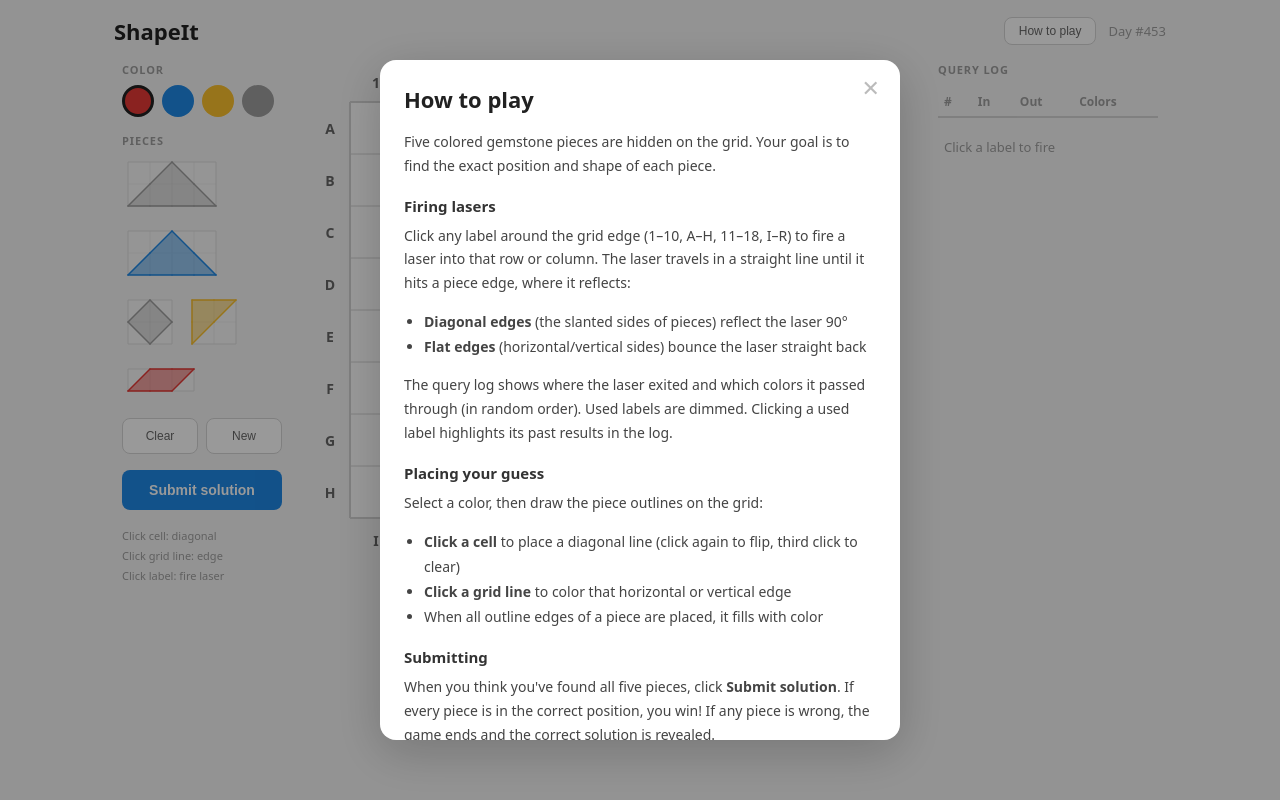
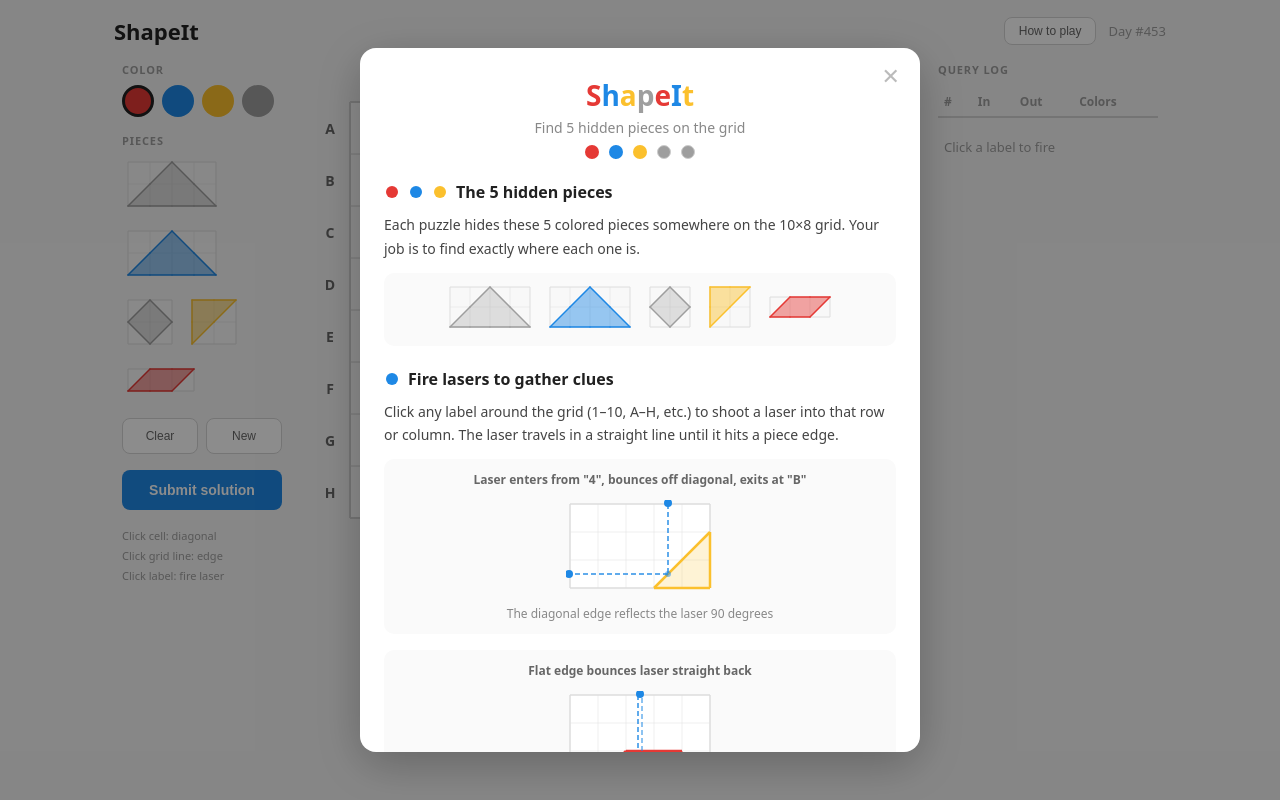
Before and after one commit to sam-ghala/shapeit, a React (Vite) app: page / in a window 1280 px wide. Both pictures are taken after a click on the button "How to play". Built offline with nearby package versions, Linux system fonts and the light colour scheme.

Commit message:
how to page

```diff
--- a/src/App.jsx
+++ b/src/App.jsx
@@ -277,66 +277,213 @@ function PiecePreview({piece,found,size=22}){
 
 /* ─── How To Play Modal ─── */
 function HowToPlay({onClose}){
+  const S=28;
+  const c1="#E53935",c2="#1E88E5",c3="#FBC02D",c4="#9E9E9E";
+  const dot=(color,sz=10)=><span style={{display:"inline-block",width:sz,height:sz,borderRadius:"50%",
+    background:color,verticalAlign:"middle",margin:"0 2px",border:color==="#9E9E9E"?"1.5px solid #ccc":"none"}}/>;
+  const sec={fontSize:16,fontWeight:700,margin:"22px 0 10px",display:"flex",alignItems:"center",gap:8};
+  const p={fontSize:14,lineHeight:1.7,color:"#444",margin:"0 0 12px"};
+  const fig={background:"#fafafa",borderRadius:10,padding:12,margin:"10px 0 16px",display:"flex",
+    alignItems:"center",justifyContent:"center",flexDirection:"column",gap:8};
+
+  function MiniGrid({w,h,children,label}){
+    const gw=w*S,gh=h*S,m=4;
+    return(<div style={{textAlign:"center"}}>
+      <svg width={gw+m*2}height={gh+m*2}viewBox={`0 0 ${gw+m*2} ${gh+m*2}`}>
+        <rect x={m}y={m}width={gw}height={gh}fill="#fff"rx={2}/>
+        {Array.from({length:w+1},(_,i)=><line key={`v${i}`}x1={m+i*S}y1={m}x2={m+i*S}y2={m+gh}
+          stroke="#ddd"strokeWidth={i===0||i===w?1.5:0.5}/>)}
+        {Array.from({length:h+1},(_,i)=><line key={`h${i}`}x1={m}y1={m+i*S}x2={m+gw}y2={m+i*S}
+          stroke="#ddd"strokeWidth={i===0||i===h?1.5:0.5}/>)}
+        {children(m)}
+      </svg>
+      {label&&<div style={{fontSize:11,color:"#999",marginTop:4}}>{label}</div>}
+    </div>);
+  }
+
   return(
     <div style={{position:"fixed",inset:0,zIndex:10000,display:"flex",alignItems:"center",
-      justifyContent:"center",background:"rgba(0,0,0,0.4)",padding:16}}onClick={onClose}>
-      <div style={{background:"white",borderRadius:16,padding:"24px 24px",maxWidth:520,width:"100%",
-        maxHeight:"85vh",overflowY:"auto",boxShadow:"0 12px 48px rgba(0,0,0,0.2)",position:"relative"}}
+      justifyContent:"center",background:"rgba(0,0,0,0.45)",padding:12}}onClick={onClose}>
+      <div style={{background:"white",borderRadius:16,padding:"28px 24px",maxWidth:560,width:"100%",
+        maxHeight:"88vh",overflowY:"auto",boxShadow:"0 12px 48px rgba(0,0,0,0.25)",position:"relative"}}
         onClick={e=>e.stopPropagation()}>
         <button onClick={onClose}style={{position:"absolute",top:12,right:16,background:"none",
           border:"none",fontSize:22,color:"#bbb",cursor:"pointer",padding:4}}>✕</button>
-        <h2 style={{fontSize:22,fontWeight:700,marginTop:0,marginBottom:16}}>How to play</h2>
 
-        <p style={{fontSize:14,lineHeight:1.7,color:"#444",margin:"0 0 14px"}}>
-          Five colored gemstone pieces are hidden on the grid. Your goal is to find the exact
-          position and shape of each piece.
-        </p>
+        <div style={{textAlign:"center",marginBottom:20}}>
+          <div style={{fontSize:28,fontWeight:800,marginBottom:4}}>
+            <span style={{color:c1}}>S</span><span style={{color:c2}}>h</span>
+            <span style={{color:c3}}>a</span><span style={{color:c4}}>p</span>
+            <span style={{color:c1}}>e</span><span style={{color:c2}}>I</span>
+            <span style={{color:c3}}>t</span>
+          </div>
+          <div style={{fontSize:14,color:"#888"}}>Find 5 hidden pieces on the grid</div>
+          <div style={{display:"flex",gap:6,justifyContent:"center",marginTop:8}}>
+            {dot(c1,14)}{dot(c2,14)}{dot(c3,14)}{dot(c4,14)}{dot(c4,14)}
+          </div>
+        </div>
 
-        <h3 style={{fontSize:15,fontWeight:600,margin:"18px 0 8px",color:"#333"}}>Firing lasers</h3>
-        <p style={{fontSize:14,lineHeight:1.7,color:"#444",margin:"0 0 14px"}}>
-          Click any label around the grid edge (1–10, A–H, 11–18, I–R) to fire a laser
-          into that row or column. The laser travels in a straight line until it hits a
-          piece edge, where it reflects:
-        </p>
-        <ul style={{fontSize:14,lineHeight:1.8,color:"#444",margin:"0 0 14px",paddingLeft:20}}>
-          <li><strong>Diagonal edges</strong> (the slanted sides of pieces) reflect the laser 90°</li>
-          <li><strong>Flat edges</strong> (horizontal/vertical sides) bounce the laser straight back</li>
-        </ul>
-        <p style={{fontSize:14,lineHeight:1.7,color:"#444",margin:"0 0 14px"}}>
-          The query log shows where the laser exited and which colors it passed through
-          (in random order). Used labels are dimmed. Clicking a used label highlights its
-          past results in the log.
-        </p>
-
-        <h3 style={{fontSize:15,fontWeight:600,margin:"18px 0 8px",color:"#333"}}>Placing your guess</h3>
-        <p style={{fontSize:14,lineHeight:1.7,color:"#444",margin:"0 0 14px"}}>
-          Select a color, then draw the piece outlines on the grid:
-        </p>
-        <ul style={{fontSize:14,lineHeight:1.8,color:"#444",margin:"0 0 14px",paddingLeft:20}}>
-          <li><strong>Click a cell</strong> to place a diagonal line (click again to flip, third click to clear)</li>
-          <li><strong>Click a grid line</strong> to color that horizontal or vertical edge</li>
-          <li>When all outline edges of a piece are placed, it fills with color</li>
-        </ul>
-
-        <h3 style={{fontSize:15,fontWeight:600,margin:"18px 0 8px",color:"#333"}}>Submitting</h3>
-        <p style={{fontSize:14,lineHeight:1.7,color:"#444",margin:"0 0 14px"}}>
-          When you think you've found all five pieces, click <strong>Submit solution</strong>.
-          If every piece is in the correct position, you win! If any piece is wrong,
-          the game ends and the correct solution is revealed.
-        </p>
-
-        <h3 style={{fontSize:15,fontWeight:600,margin:"18px 0 8px",color:"#333"}}>The pieces</h3>
-        <div style={{display:"flex",gap:16,flexWrap:"wrap",justifyContent:"center",margin:"12px 0"}}>
-          {PIECES.map(p=>(
-            <div key={p.id}style={{textAlign:"center"}}>
-              <PiecePreview piece={p}found={false}size={18}/>
-              <div style={{fontSize:11,color:"#999",marginTop:4}}>{p.name}</div>
+        {/* ── STEP 1: THE PIECES ── */}
+        <div style={sec}>{dot(c1,12)}{dot(c2,12)}{dot(c3,12)} The 5 hidden pieces</div>
+        <p style={p}>Each puzzle hides these 5 colored pieces somewhere on the 10×8 grid. Your job is to find exactly where each one is.</p>
+        <div style={{...fig,flexDirection:"row",flexWrap:"wrap",gap:16}}>
+          {PIECES.map(pc=>(
+            <div key={pc.id}style={{textAlign:"center"}}>
+              <PiecePreview piece={pc}found={false}size={20}/>
             </div>
           ))}
         </div>
 
-        <div style={{fontSize:13,color:"#999",marginTop:18,textAlign:"center"}}>
-          A new puzzle is generated each day. Good luck!
+        {/* ── STEP 2: FIRING LASERS ── */}
+        <div style={sec}>{dot(c2,12)} Fire lasers to gather clues</div>
+        <p style={p}>Click any label around the grid (1–10, A–H, etc.) to shoot a laser into that row or column. The laser travels in a straight line until it hits a piece edge.</p>
+
+        <div style={fig}>
+          <div style={{fontSize:12,color:"#666",marginBottom:4,fontWeight:600}}>Laser enters from "4", bounces off diagonal, exits at "B"</div>
+          <MiniGrid w={5}h={3}>{(m)=>{
+            const h=S/2;
+            return<>
+            {/* Yellow right triangle: hypotenuse from (1,3)top-right to (3,3)bottom-left, vertical right edge, horizontal bottom */}
+            <polygon points={`${m+3*S},${m+3*S} ${m+5*S},${m+S} ${m+5*S},${m+3*S}`}fill="rgba(251,192,45,0.2)"/>
+            <line x1={m+3*S}y1={m+3*S}x2={m+5*S}y2={m+S}stroke={c3}strokeWidth={2.5}/>
+            <line x1={m+5*S}y1={m+S}x2={m+5*S}y2={m+3*S}stroke={c3}strokeWidth={2.5}/>
+            <line x1={m+5*S}y1={m+3*S}x2={m+3*S}y2={m+3*S}stroke={c3}strokeWidth={2.5}/>
+            {/* Laser: enters col 4 center, goes down to diagonal, bounces left */}
+            <line x1={m+3*S+h}y1={m}x2={m+3*S+h}y2={m+2*S+h}stroke={c2}strokeWidth={2}strokeDasharray="5 3"opacity={0.7}/>
+            <line x1={m+3*S+h}y1={m+2*S+h}x2={m}y2={m+2*S+h}stroke={c2}strokeWidth={2}strokeDasharray="5 3"opacity={0.7}/>
+            <circle cx={m+3*S+h}cy={m+2*S+h}r={3}fill={c2}opacity={0.5}/>
+            <circle cx={m+3*S+h}cy={m-1}r={4}fill={c2}/>
+            <circle cx={m-1}cy={m+2*S+h}r={4}fill={c2}/>
+            <text x={m+3*S+h}y={m-10}textAnchor="middle"fontSize={10}fill="#666"fontWeight={600}>4</text>
+            <text x={m-10}y={m+2*S+h+4}textAnchor="middle"fontSize={10}fill="#666"fontWeight={600}>B</text>
+            </>;
+          }}</MiniGrid>
+          <div style={{fontSize:12,color:"#888"}}>The diagonal edge reflects the laser 90 degrees</div>
+        </div>
+
+        <div style={fig}>
+          <div style={{fontSize:12,color:"#666",marginBottom:4,fontWeight:600}}>Flat edge bounces laser straight back</div>
+          <MiniGrid w={5}h={4}>{(m)=>{
+            const h=S/2;
+            return<>
+            <polygon points={`${m+S},${m+3*S} ${m+2*S},${m+2*S} ${m+4*S},${m+2*S} ${m+3*S},${m+3*S}`}fill="rgba(229,57,53,0.2)"/>
+            <line x1={m+S}y1={m+3*S}x2={m+2*S}y2={m+2*S}stroke={c1}strokeWidth={2.5}/>
+            <line x1={m+2*S}y1={m+2*S}x2={m+4*S}y2={m+2*S}stroke={c1}strokeWidth={2.5}/>
+            <line x1={m+4*S}y1={m+2*S}x2={m+3*S}y2={m+3*S}stroke={c1}strokeWidth={2.5}/>
+            <line x1={m+3*S}y1={m+3*S}x2={m+S}y2={m+3*S}stroke={c1}strokeWidth={2.5}/>
+            <line x1={m+2*S+h-2}y1={m}x2={m+2*S+h-2}y2={m+2*S}stroke={c2}strokeWidth={2}strokeDasharray="5 3"opacity={0.7}/>
+            <line x1={m+2*S+h+2}y1={m+2*S}x2={m+2*S+h+2}y2={m}stroke={c2}strokeWidth={2}strokeDasharray="5 3"opacity={0.5}/>
+            <circle cx={m+2*S+h}cy={m-1}r={4}fill={c2}/>
+            <text x={m+2*S+h}y={m-10}textAnchor="middle"fontSize={10}fill="#666"fontWeight={600}>3</text>
+            </>;
+          }}</MiniGrid>
+          <div style={{fontSize:12,color:"#888"}}>Laser enters "3" and exits "3", bounced off the flat top of the parallelogram</div>
+        </div>
+
+        {/* ── STEP 3: READING THE CLUES ── */}
+        <div style={sec}>{dot(c3,12)} Reading the query log</div>
+        <p style={p}>After each laser, the log shows the entry point, exit point, and which piece colors the laser passed through (in random order).</p>
+
+        <div style={fig}>
+          <div style={{background:"white",borderRadius:8,padding:"8px 16px",border:"1px solid #e8e8e8",
+            fontSize:13,display:"flex",gap:20,alignItems:"center",width:"100%",maxWidth:340}}>
+            <span style={{color:"#999",fontSize:12}}>1</span>
+            <span style={{fontWeight:700}}>P</span>
+            <span style={{fontWeight:700}}>3</span>
+            <div style={{display:"flex",gap:4,marginLeft:"auto"}}>
+              {dot(c3,14)}{dot(c1,14)}{dot(c4,14)}{dot(c2,14)}
+            </div>
+          </div>
+          <div style={{fontSize:12,color:"#888",marginTop:2}}>
+            Laser entered at P, exited at 3. Hit {dot(c3)} yellow, {dot(c1)} red, {dot(c4)} white, and {dot(c2)} blue
+          </div>
+        </div>
+
+        <p style={p}>Colors appear in random order. You know <em>which</em> colors were hit, but not the sequence. A result with no colors means the laser passed through empty space.</p>
+
+        {/* ── STEP 4: PLACING YOUR GUESS ── */}
+        <div style={sec}>{dot(c1,12)} Drawing your guess</div>
+        <p style={p}>Select a color, then build piece outlines on the grid:</p>
+
+        <div style={{...fig,flexDirection:"row",gap:24,flexWrap:"wrap"}}>
+          <div style={{textAlign:"center"}}>
+            <MiniGrid w={2}h={2}label="Click cell: diagonal">{(m)=><>
+              <line x1={m+2}y1={m+2}x2={m+S-2}y2={m+S-2}stroke={c1}strokeWidth={3}strokeLinecap="round"/>
+            </>}</MiniGrid>
+          </div>
+          <div style={{textAlign:"center"}}>
+            <MiniGrid w={2}h={2}label="Click again: flip">{(m)=><>
+              <line x1={m+2}y1={m+S-2}x2={m+S-2}y2={m+2}stroke={c1}strokeWidth={3}strokeLinecap="round"/>
+            </>}</MiniGrid>
+          </div>
+          <div style={{textAlign:"center"}}>
+            <MiniGrid w={2}h={2}label="Click grid line: edge">{(m)=><>
+              <line x1={m}y1={m+S}x2={m+S}y2={m+S}stroke={c2}strokeWidth={3.5}strokeLinecap="round"/>
+            </>}</MiniGrid>
+          </div>
+        </div>
+
+        <div style={fig}>
+          <div style={{fontSize:12,color:"#666",marginBottom:4,fontWeight:600}}>Complete outline and the piece fills in</div>
+          <div style={{display:"flex",gap:20,flexWrap:"wrap",justifyContent:"center"}}>
+            <MiniGrid w={3}h={1}label="Red parallelogram">{(m)=><>
+              <polygon points={`${m},${m+S} ${m+S},${m} ${m+3*S},${m} ${m+2*S},${m+S}`}fill="rgba(229,57,53,0.3)"/>
+              <line x1={m}y1={m+S}x2={m+S}y2={m}stroke={c1}strokeWidth={2}/>
+              <line x1={m+S}y1={m}x2={m+3*S}y2={m}stroke={c1}strokeWidth={2}/>
+              <line x1={m+3*S}y1={m}x2={m+2*S}y2={m+S}stroke={c1}strokeWidth={2}/>
+              <line x1={m+2*S}y1={m+S}x2={m}y2={m+S}stroke={c1}strokeWidth={2}/>
+            </>}</MiniGrid>
+            <MiniGrid w={2}h={2}label="White diamond">{(m)=><>
+              <polygon points={`${m+S},${m} ${m+2*S},${m+S} ${m+S},${m+2*S} ${m},${m+S}`}fill="rgba(158,158,158,0.2)"/>
+              <line x1={m+S}y1={m}x2={m+2*S}y2={m+S}stroke={c4}strokeWidth={2}/>
+              <line x1={m+2*S}y1={m+S}x2={m+S}y2={m+2*S}stroke={c4}strokeWidth={2}/>
+              <line x1={m+S}y1={m+2*S}x2={m}y2={m+S}stroke={c4}strokeWidth={2}/>
+              <line x1={m}y1={m+S}x2={m+S}y2={m}stroke={c4}strokeWidth={2}/>
+            </>}</MiniGrid>
+          </div>
+        </div>
+
+        {/* ── STEP 5: SUBMITTING ── */}
+        <div style={sec}>{dot(c4,12)} Submit when ready</div>
+        <p style={p}>Once you've placed all 5 pieces, hit <span style={{background:"#1E88E5",color:"white",
+          padding:"2px 10px",borderRadius:4,fontSize:13,fontWeight:600}}>Submit solution</span>.
+          Every piece must be in the <em>exact</em> correct position to win.</p>
+
+        <div style={{display:"flex",gap:16,justifyContent:"center",margin:"14px 0 8px",flexWrap:"wrap"}}>
+          <div style={{background:"white",borderRadius:12,padding:"18px 24px",textAlign:"center",
+            boxShadow:"0 4px 20px rgba(0,0,0,0.1)",minWidth:180}}>
+            <div style={{fontSize:22,fontWeight:700,marginBottom:6}}>
+              <span style={{color:c1}}>S</span><span style={{color:c2}}>o</span>
+              <span style={{color:c3}}>l</span><span style={{color:c4}}>v</span>
+              <span style={{color:c1}}>e</span><span style={{color:c2}}>d</span>
+              <span style={{color:c3}}>!</span>
+            </div>
+            <div style={{fontSize:12,color:"#333",fontWeight:600}}>Solved in 2:34</div>
+            <div style={{fontSize:11,color:"#666",marginTop:2}}>with 12 queries</div>
+            <div style={{marginTop:8,background:"#1E88E5",color:"white",padding:"4px 14px",
+              borderRadius:6,fontSize:11,fontWeight:600,display:"inline-block"}}>Share result</div>
+          </div>
+          <div style={{background:"white",borderRadius:12,padding:"18px 24px",textAlign:"center",
+            boxShadow:"0 4px 20px rgba(0,0,0,0.1)",minWidth:180}}>
+            <div style={{fontSize:22,fontWeight:700,color:c1,marginBottom:6}}>Incorrect</div>
+            <div style={{fontSize:11,color:"#666"}}>12 queries used</div>
+            <div style={{fontSize:11,color:"#999",marginTop:4}}>The correct solution<br/>is shown on the board</div>
+          </div>
+        </div>
+        <p style={{...p,textAlign:"center",fontSize:13,color:"#999"}}>If wrong, the correct answer is shown. One shot, make it count.</p>
+
+        {/* ── TIPS ── */}
+        <div style={sec}>{dot(c2,12)} Tips</div>
+        <div style={{background:"#f8f8f8",borderRadius:10,padding:"14px 16px",margin:"0 0 16px",fontSize:13,
+          lineHeight:1.8,color:"#555"}}>
+          <span style={{fontWeight:600}}>Start with edges.</span> Fire lasers along the borders to figure out which rows and columns contain pieces.<br/><br/>
+          <span style={{fontWeight:600}}>Count the colors.</span> If a laser hits 3+ colors, those pieces are all lined up in that row/column.<br/><br/>
+          <span style={{fontWeight:600}}>Use the dimmed labels.</span> Already-queried labels are grayed out. Click them again to re-highlight the results.<br/><br/>
+          <span style={{fontWeight:600}}>Shapes fill automatically.</span> When you complete an outline, it fills with color. Helpful to track your progress.
+        </div>
+
+        <div style={{textAlign:"center",fontSize:13,color:"#aaa",marginTop:12}}>
+          A new puzzle every day. Good luck! {dot(c1)}{dot(c2)}{dot(c3)}
         </div>
       </div>
     </div>
```
